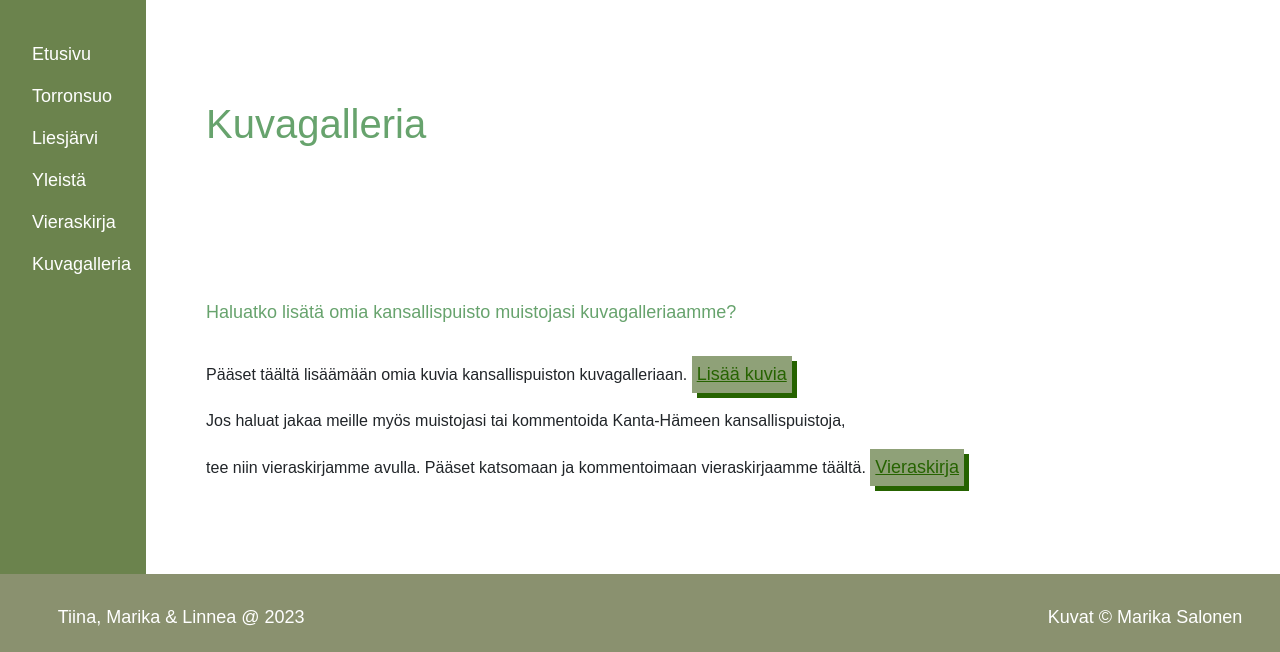
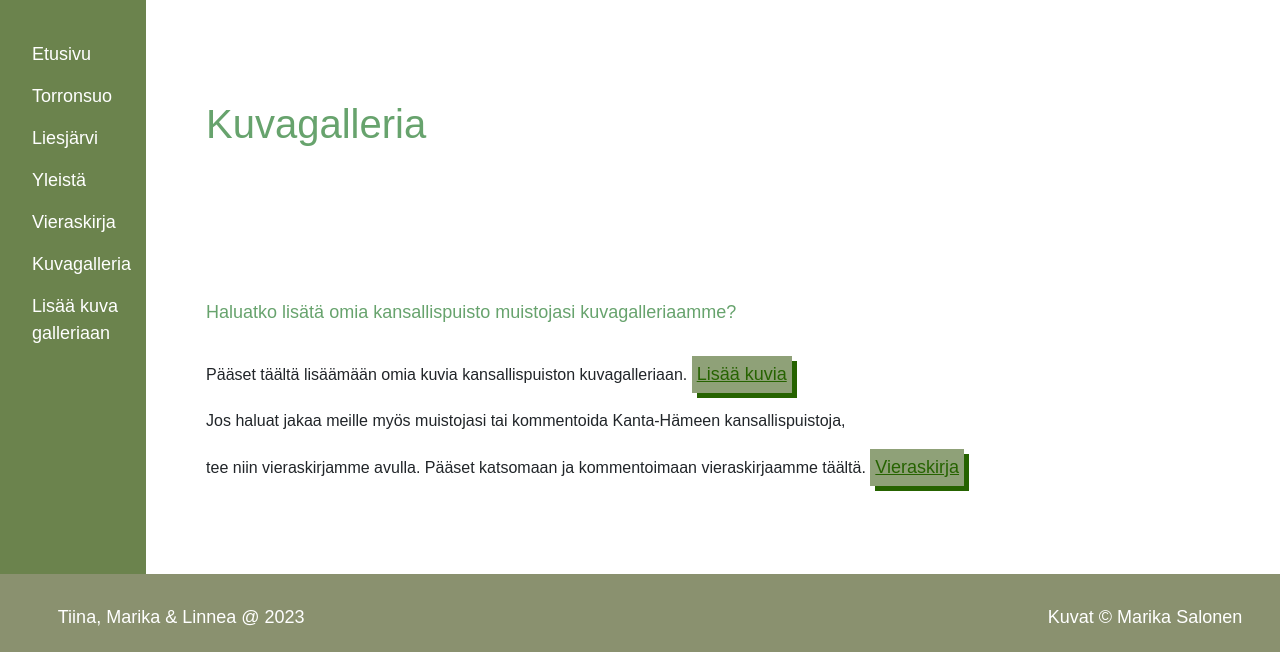
Before and after one commit to tiibuturner/Team10, a PHP site: page /kuvagalleria/gallery.php in a window 1280 px wide. Shown: the part 250-902 px from the top of the page. Run offline with PHP 8.4, Linux system fonts and the light colour scheme; data that the repository does not hold is empty.

Commit message:
kaks naviin

```diff
--- a/kuvagalleria/gallery.php
+++ b/kuvagalleria/gallery.php
@@ -32,6 +32,7 @@
                 <li><a href="../page3.html">Yleistä</a></li>
                 <li><a href="../page4.php">Vieraskirja</a></li>
                 <li><a href="gallery.php">Kuvagalleria</a></li>
+                <li><a href="uploadlomake.php">Lisää kuva<br>galleriaan</a></li>
             </ul>
 
         </nav>
--- a/kuvagalleria/uploadlomake.php
+++ b/kuvagalleria/uploadlomake.php
@@ -39,6 +39,7 @@ session_start();
                     <li><a href="../page3.html">Yleistä</a></li>
                     <li><a href="../page4.php">Vieraskirja</a></li>
                     <li><a href="gallery.php">Kuvagalleria</a></li>
+                    <li><a href="uploadlomake.php">Lisää kuva<br>galleriaan</a></li>
                 </ul>
 
             </nav>
```
